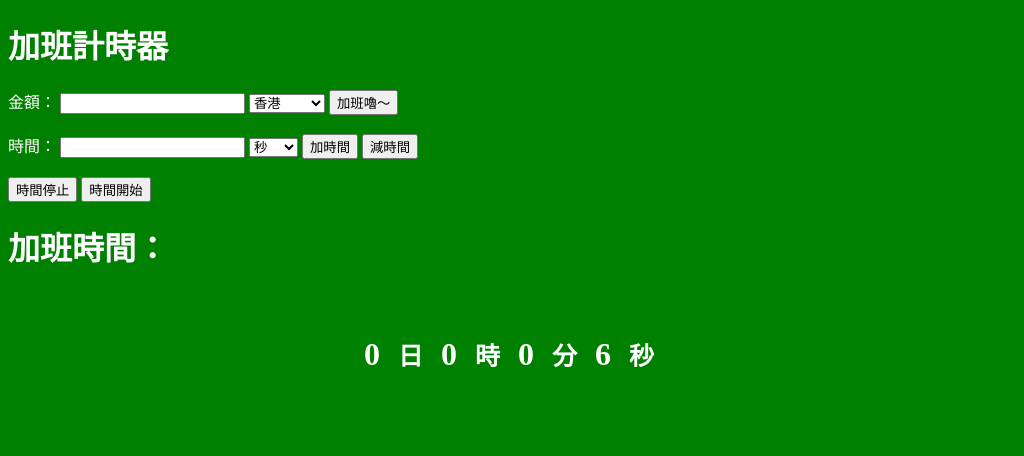
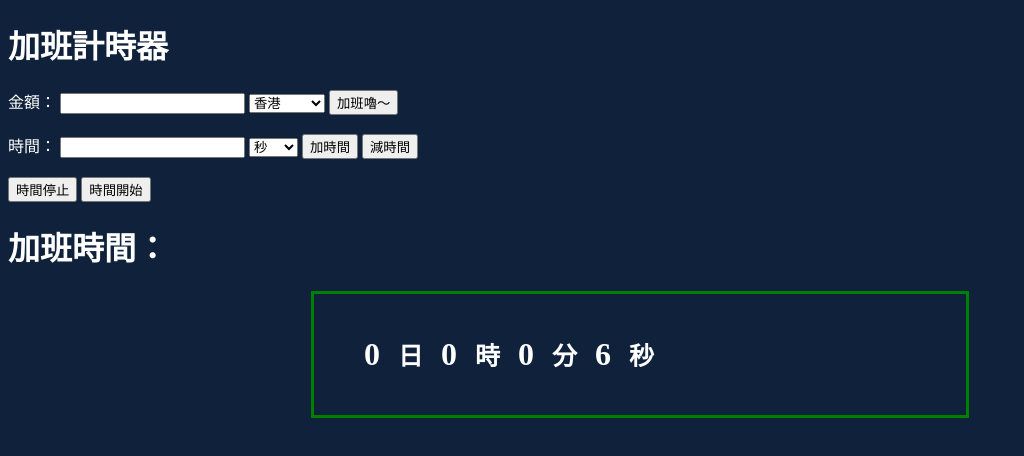
Before and after one commit to RakuQwQ/Time_measure, a plain HTML site: page index.html in a window 1280 px wide. Shown: the whole page, without its empty margins (0-1024 px from the left). Drawn offline with Linux system fonts and the light colour scheme; a web font is replaced by a local one.

Commit message:
Update style.css

```diff
--- a/style.css
+++ b/style.css
@@ -5,7 +5,7 @@
 
 body{
     font-family: tcc;
-    background-color: green;
+    background-color: #10223b;
     color: white;
     text-shadow: 10px ;
 }
```
